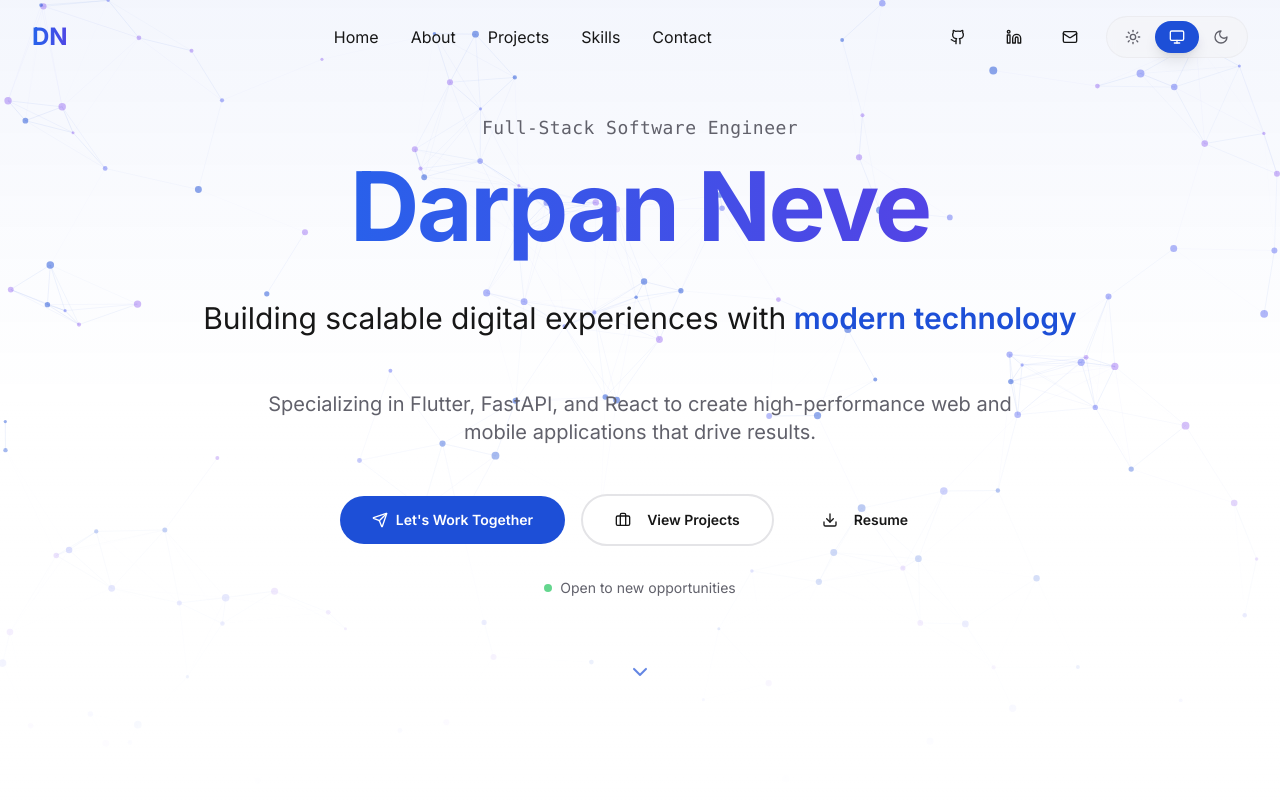
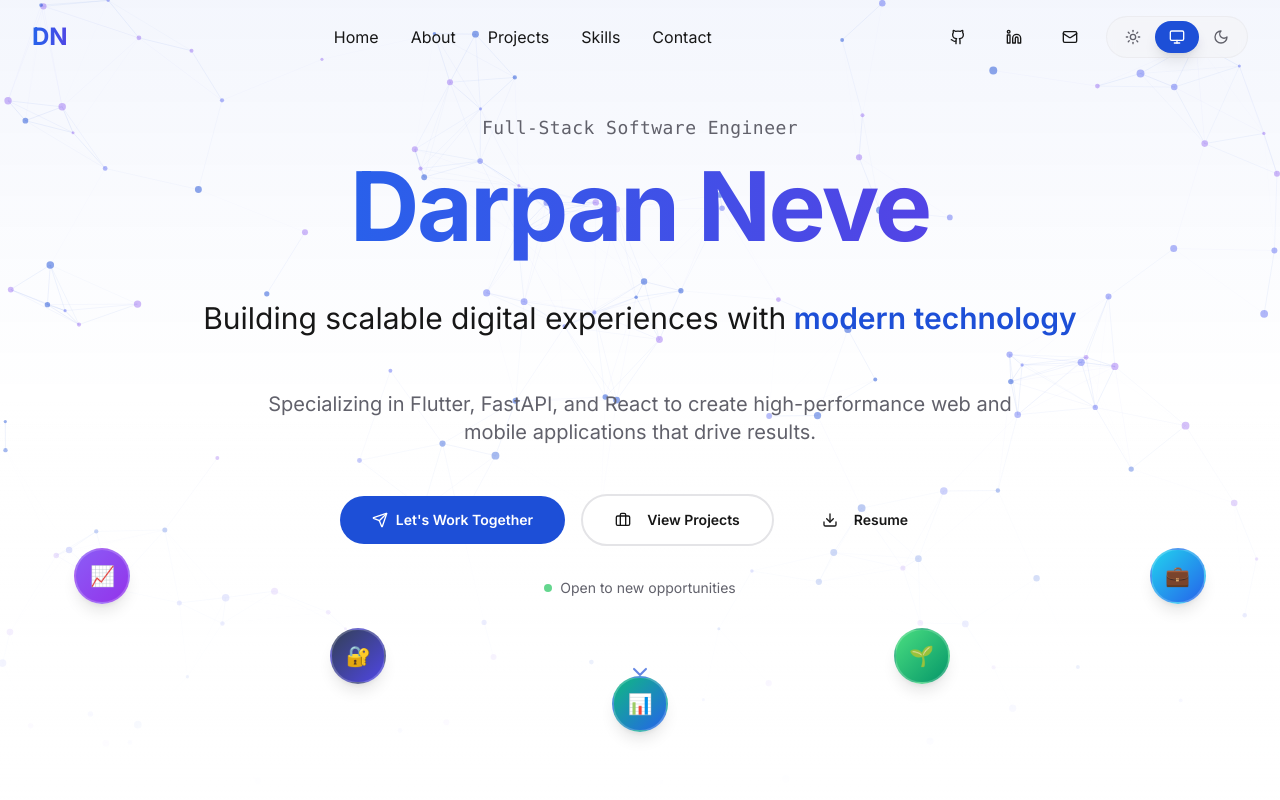
Before and after one commit to DarpanNeve/neve-portfolio-bloom, a Next.js app: page / in a window 1280 px wide. Shown: the top 800 px of the page. Built offline with nearby package versions, Linux system fonts and the light colour scheme.

Commit message:
feat: introduce HeroGigs component to display interactive project cards on the hero section.

```diff
--- a/src/components/Hero.tsx
+++ b/src/components/Hero.tsx
@@ -4,6 +4,7 @@ import { Button } from "./ui/button";
 import Link from "next/link";
 import { useEffect, useState } from "react";
 import { ParticleField } from "./ParticleField";
+import { HeroGigs } from "./HeroGigs";
 
 export const Hero = () => {
   const [isLoaded, setIsLoaded] = useState(false);
@@ -101,7 +102,9 @@ export const Hero = () => {
         </div>
       </div>
 
-      <div className="absolute inset-0 bg-gradient-to-b from-transparent via-transparent to-background/80 pointer-events-none" aria-hidden="true" />
+      <div className="absolute inset-0 bg-gradient-to-b from-transparent via-transparent to-background/80 pointer-events-none z-[2]" aria-hidden="true" />
+
+      <HeroGigs />
     </section>
   );
 };
--- /dev/null
+++ b/src/components/HeroGigs.tsx
@@ -0,0 +1,161 @@
+'use client';
+
+import { useState } from 'react';
+import { ExternalLink } from 'lucide-react';
+
+interface Gig {
+    title: string;
+    category: string;
+    color: string;
+    icon: string;
+    tech: string[];
+    link?: string;
+    position: { x: number; y: number };
+}
+
+const FEATURED_GIGS: Gig[] = [
+    {
+        title: 'Routine Path',
+        category: 'Habit Tracker',
+        color: 'from-violet-500 to-purple-600',
+        icon: '📈',
+        tech: ['Flutter', 'Drift', 'Voice AI'],
+        link: 'https://darpanneve.com/routinepath',
+        position: { x: 8, y: 72 }
+    },
+    {
+        title: 'LockBloom',
+        category: 'Security App',
+        color: 'from-slate-700 to-indigo-600',
+        icon: '🔐',
+        tech: ['Flutter', 'AES-256', 'Biometrics'],
+        link: 'https://play.google.com/store/apps/details?id=com.dn.lockbloom',
+        position: { x: 28, y: 82 }
+    },
+    {
+        title: 'Assesme',
+        category: 'SaaS Platform',
+        color: 'from-emerald-500 to-blue-600',
+        icon: '📊',
+        tech: ['React', 'FastAPI', 'MongoDB'],
+        link: 'https://assesme.com',
+        position: { x: 50, y: 88 }
+    },
+    {
+        title: 'Soil Master',
+        category: 'IoT App',
+        color: 'from-green-400 to-emerald-600',
+        icon: '🌱',
+        tech: ['Flutter', 'AWS IoT', 'MQTT'],
+        link: 'https://play.google.com/store/apps/details?id=com.towardimagination.soilmaster',
+        position: { x: 72, y: 82 }
+    },
+    {
+        title: 'Vastav Intellect',
+        category: 'Consulting',
+        color: 'from-cyan-400 to-blue-600',
+        icon: '💼',
+        tech: ['React', 'Node.js', 'MongoDB'],
+        link: 'https://vastavintellect.com/',
+        position: { x: 92, y: 72 }
+    },
+];
+
+export function HeroGigs() {
+    const [hoveredIndex, setHoveredIndex] = useState<number | null>(null);
+
+    return (
+        <div className="absolute inset-0 z-20 pointer-events-none hidden lg:block overflow-hidden">
+            {FEATURED_GIGS.map((gig, index) => {
+                const isHovered = hoveredIndex === index;
+                const isOtherHovered = hoveredIndex !== null && hoveredIndex !== index;
+                const isLeftSide = gig.position.x < 50;
+
+                return (
+                    <div
+                        key={gig.title}
+                        className="absolute pointer-events-auto"
+                        style={{
+                            left: `${gig.position.x}%`,
+                            top: `${gig.position.y}%`,
+                            transform: 'translate(-50%, -50%)',
+                            zIndex: isHovered ? 30 : 20,
+                        }}
+                        onMouseEnter={() => setHoveredIndex(index)}
+                        onMouseLeave={() => setHoveredIndex(null)}
+                    >
+                        <a
+                            href={gig.link}
+                            target="_blank"
+                            rel="noopener noreferrer"
+                            className="block"
+                        >
+                            <div
+                                className={`
+                  relative transition-all duration-300 ease-out
+                  ${isHovered ? 'scale-110' : isOtherHovered ? 'scale-95 opacity-40' : 'scale-100'}
+                `}
+                            >
+                                <div
+                                    className={`
+                    w-12 h-12 xl:w-14 xl:h-14 rounded-full
+                    bg-gradient-to-br ${gig.color}
+                    flex items-center justify-center
+                    shadow-lg border-2 border-white/20
+                    transition-all duration-300 cursor-pointer
+                    ${isHovered ? 'shadow-2xl shadow-primary/40 border-white/50 ring-4 ring-primary/20' : ''}
+                  `}
+                                >
+                                    <span className="text-lg xl:text-xl select-none">{gig.icon}</span>
+                                </div>
+
+                                <div
+                                    className={`
+                    absolute top-1/2 -translate-y-1/2
+                    ${isLeftSide ? 'left-full ml-3' : 'right-full mr-3'}
+                    transition-all duration-300 origin-center
+                    ${isHovered ? 'opacity-100 scale-100' : 'opacity-0 scale-95 pointer-events-none'}
+                  `}
+                                    style={{
+                                        transform: `translateY(-50%) ${isHovered ? 'translateX(0)' : isLeftSide ? 'translateX(-10px)' : 'translateX(10px)'}`,
+                                    }}
+                                >
+                                    <div className="bg-card/95 backdrop-blur-xl rounded-xl p-3 min-w-[160px] border border-border/60 shadow-2xl">
+                                        <div className="flex items-start gap-2 mb-2">
+                                            <div>
+                                                <p className="text-sm font-bold text-foreground leading-tight">{gig.title}</p>
+                                                <p className="text-[11px] text-muted-foreground">{gig.category}</p>
+                                            </div>
+                                        </div>
+
+                                        <div className="flex flex-wrap gap-1 mb-2">
+                                            {gig.tech.slice(0, 2).map((t) => (
+                                                <span
+                                                    key={t}
+                                                    className="text-[9px] px-1.5 py-0.5 bg-primary/10 text-primary rounded font-medium"
+                                                >
+                                                    {t}
+                                                </span>
+                                            ))}
+                                        </div>
+
+                                        <div className="flex items-center gap-1 text-[10px] text-primary font-medium">
+                                            <ExternalLink className="w-2.5 h-2.5" />
+                                            <span>View Project</span>
+                                        </div>
+
+                                        <div
+                                            className={`absolute top-1/2 -translate-y-1/2 w-2 h-2 bg-card/95 border border-border/60 rotate-45
+                        ${isLeftSide ? '-left-1 border-r-0 border-t-0' : '-right-1 border-l-0 border-b-0'}
+                      `}
+                                        />
+                                    </div>
+                                </div>
+                            </div>
+                        </a>
+                    </div>
+                );
+            })}
+        </div>
+    );
+}
```
